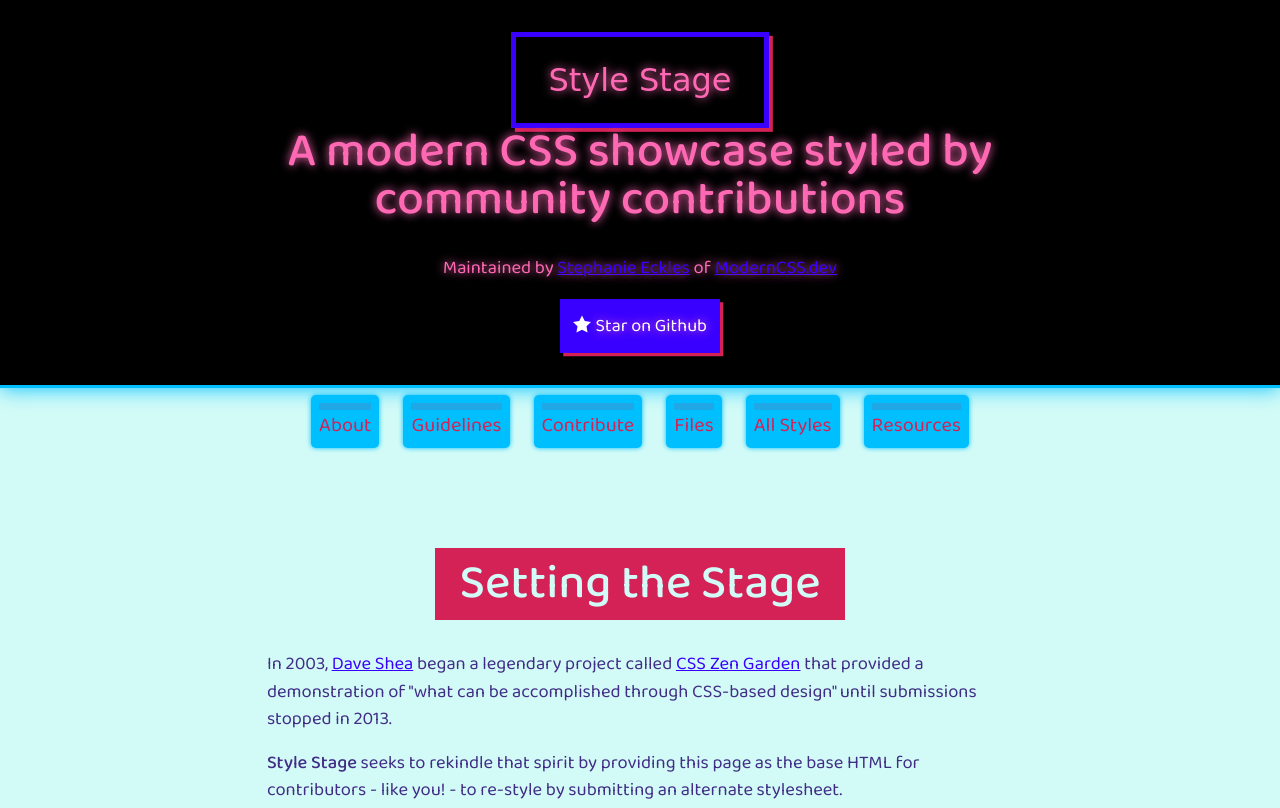
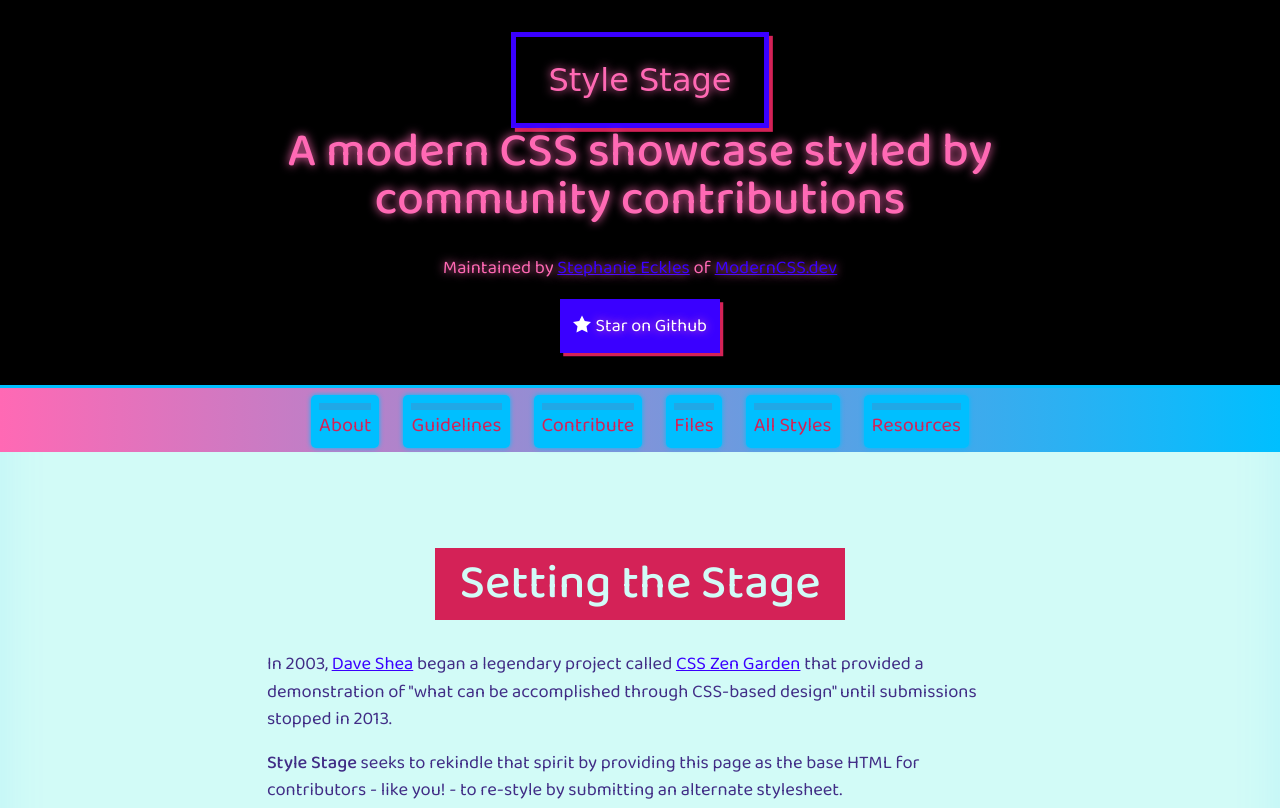
Before and after one commit to Yeva04/style-stage, a website: page public/index.html in a window 1280 px wide. Shown: the top 808 px of the page. Drawn offline with Linux system fonts and the light colour scheme.

Commit message:
updated neon

```diff
--- a/public/style.css
+++ b/public/style.css
@@ -783,3 +783,11 @@
 nav a:hover {
   box-shadow: 0 0 15px #FF69B4;
 }
+
+body {
+  box-shadow: inset 0 0 50px rgba(0, 191, 255, 0.1);
+}
+
+nav ul {
+  background: linear-gradient(90deg, #FF69B4, #00BFFF);
+}
```
